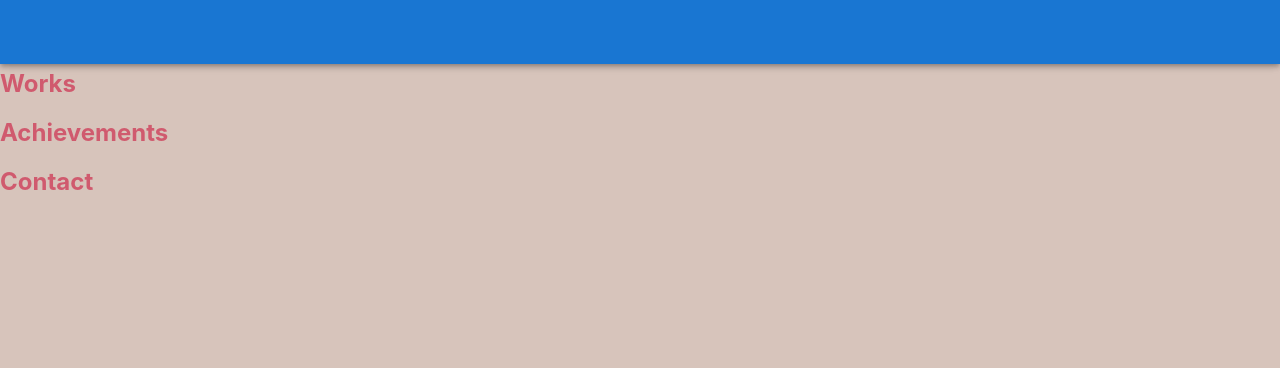
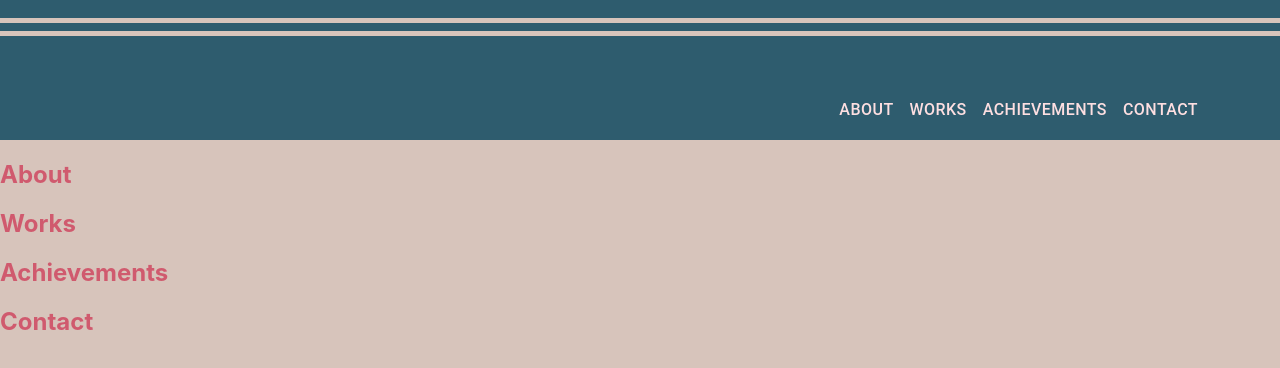
Before and after one commit to hirokishinoda/hirokishinoda.github.io, a React (Create React App) app in the folder portfolio/: page / in a window 1280 px wide. Shown: the top 368 px of the page. Built offline with nearby package versions, Linux system fonts and the light colour scheme.

Commit message:
Headerの作成

```diff
--- a/portfolio/src/features/Header/components/Header.tsx
+++ b/portfolio/src/features/Header/components/Header.tsx
@@ -1,14 +1,37 @@
-import * as React from 'react';
 import AppBar from '@mui/material/AppBar';
 import Toolbar from '@mui/material/Toolbar';
+import { Box, Button } from '@mui/material';
+import { FontSizeConstants } from 'types/font';
+import HeaderLines from './HeaderLines';
 
 const Header = () => {
+
+    const navItems : Array<String> = ["About", "Works", "Achievements", "Contact"];
+
     return (
-    <header>
-        <AppBar position="fixed">
-            <Toolbar>{/* content */}</Toolbar>
-        </AppBar>
-    </header>
+    <AppBar position="static"
+            color='secondary'
+            sx={{ boxShadow : 0,
+                  height    : "140px"}}>
+        <HeaderLines/>
+        <Toolbar sx={{display: "flex",
+                      justifyContent: "flex-end",
+                      alignItems: "flex-end",
+                      height: "100%"}}>
+            <Box sx={{marginRight: "50px",
+                      marginBottom: "10px"}}>
+                {navItems.map(item => {
+                    return (
+                        <Button key={item}
+                                sx={{color: "secondary.contrastText",
+                                    fontSize: FontSizeConstants.NORMAL}}>
+                            {item}
+                        </Button>
+                    );
+                })}
+            </Box>
+        </Toolbar>
+    </AppBar>
     );
 };
 
--- /dev/null
+++ b/portfolio/src/features/Header/components/HeaderLines.tsx
@@ -0,0 +1,14 @@
+import Line from "./Line";
+/** @jsxImportSource @emotion/react */
+import { css } from "@emotion/react";
+
+const HeaderLines = () => {
+    return (
+        <div css={css`margin-top: 10px;`}>
+            <Line key={"first-line"} />
+            <Line key={"second-line"} />
+        </div>
+    )
+};
+
+export default HeaderLines;
--- /dev/null
+++ b/portfolio/src/features/Header/components/Line.tsx
@@ -0,0 +1,17 @@
+
+/** @jsxImportSource @emotion/react */
+import { css } from "@emotion/react";
+import { ColorConstants } from "types/color";
+
+const lineCss = css`
+    height: 0;
+    padding: 0;
+    border: 0;
+    border-top: 5px solid ${ColorConstants.HAIZAKURA};
+`;
+
+const Line = () => {
+    return <hr css={lineCss}/>;
+}
+
+export default Line;
--- a/portfolio/src/index.tsx
+++ b/portfolio/src/index.tsx
@@ -10,20 +10,43 @@ import Achievements from 'features/Achievements/components/Achievements';
 import Contact from 'features/Contact/components/Contact';
 import Footer from 'features/Footer/components/Footer';
 import GlobalCSS from 'components/GlobalCSS';
+import { ThemeProvider } from '@emotion/react';
+import { createTheme } from '@mui/material';
+import { ColorConstants } from 'types/color';
 
 const root = ReactDOM.createRoot(
   document.getElementById('root') as HTMLElement
 );
 
+const theme = createTheme({
+  palette: {
+    primary: {
+      main : ColorConstants.IMAYOU,
+      light: ColorConstants.JINZAMOMI,
+      dark : ColorConstants.IMAYOU,
+      contrastText: ColorConstants.SAKURA
+    },
+    secondary: {
+      main : ColorConstants.OMESHIONANDO,
+      light: ColorConstants.OMESHIONANDO,
+      dark : ColorConstants.OMESHIONANDO,
+      contrastText: ColorConstants.SAKURA
+    }
+  }
+});
+
 root.render(
   <React.StrictMode>
     <GlobalCSS/>
+    <ThemeProvider theme={theme}>
       <Header/>
       <About/>
       <Works/>
       <Achievements/>
       <Contact/>
       <Footer/>
+    </ThemeProvider>
+
   </React.StrictMode>
 );
 
--- /dev/null
+++ b/portfolio/src/types/font.tsx
@@ -0,0 +1,6 @@
+
+export class FontSizeConstants{
+    static readonly NORMAL : number = 16;
+    static readonly LARGE  : number = 26;
+    static readonly HUGE   : number = 42;
+};
```
Lines whose indentation alone changed are shown as unchanged.
